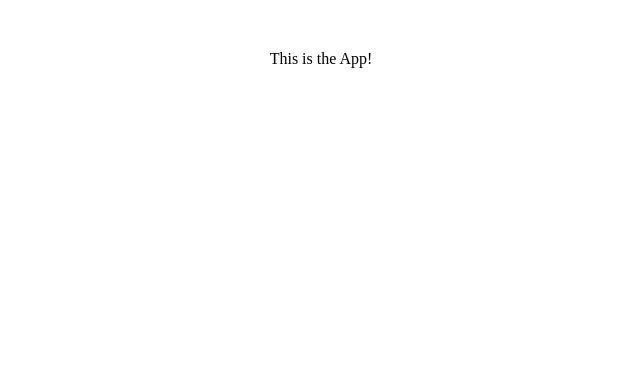
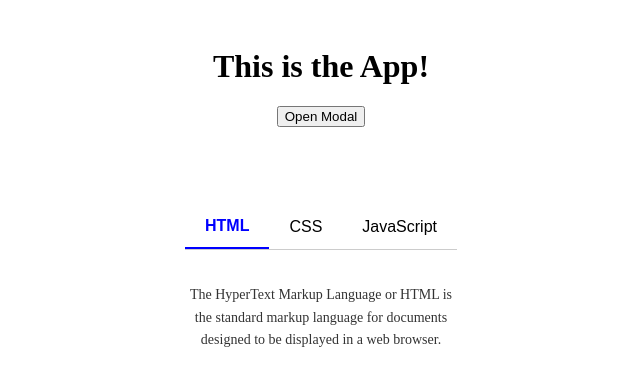
Before and after one commit to akitaeva/AmexReactTest, a React (Vite) app: page / in a window 1280 px wide. Shown: the top 386 px of the page, without its empty margins (319-959 px from the left). Built offline with nearby package versions, Linux system fonts and the light colour scheme.

Commit message:
adds Tabs comp, and Tab and Modal imports to the App

```diff
--- a/src/app/App.tsx
+++ b/src/app/App.tsx
@@ -1,10 +1,18 @@
 import React, { useState } from 'react';
+import Tabs from '../components/Tabs/Tabs';
+import Modal from '../components/Modal/Modal';
+const App: React.FC = () => {
+  const [isOpen, setIsOpen] = useState(false); // State to manage modal visibility
 
-const App: React.FC = () => {
-
+  const handleClose = () => setIsOpen(false); // Callback to close the modal
   return (
-    <div style={{ textAlign: 'center', marginTop: '50px' }}>
-      This is the App!
+    <div style={{ textAlign: 'center', marginTop: '3rem' }}>
+      <h1>This is the App!</h1>
+      <button onClick={() => setIsOpen(true)}>Open Modal</button>
+      <Modal isOpen={isOpen} onClose={handleClose}>
+        <div>This is a modal</div>
+      </Modal>
+      <Tabs/>
     </div>
   );
 };
--- /dev/null
+++ b/src/components/Tabs/Tabs.tsx
@@ -0,0 +1,90 @@
+import React, { useState } from 'react';
+
+
+const tabData = [
+  {
+    label: 'HTML',
+    content:
+      'The HyperText Markup Language or HTML is the standard markup language for documents designed to be displayed in a web browser.'
+  },
+  {
+    label: 'CSS',
+    content:
+      'Cascading Style Sheets is a style sheet language used for describing the presentation of a document written in a markup language such as HTML or XML.'
+  },
+  {
+    label: 'JavaScript',
+    content:
+      'JavaScript, often abbreviated as JS, is a programming language that is one of the core technologies of the World Wide Web, alongside HTML and CSS.'
+  },
+];
+
+const Tabs: React.FC = () => {
+  const [activeTab, setActiveTab]  = useState(0);
+
+  return (
+   <div style={containerStyles}>
+    {/*Tab Header */}
+    <div style={headerStyles} role="tablist">
+      {tabData.map((tab,index)=> (
+        <button
+          key={index}
+          role="tab"
+          aria-selected={activeTab === index}
+          onClick={()=> setActiveTab(index)}
+          style={{...buttonStyles,
+            color: activeTab === index? 'blue' : 'black', // Highlight active tab
+            borderBottom: activeTab === index ? '2px solid blue' : 'none',
+            fontWeight: activeTab === index ? 'bold' : 'normal'
+          }}>
+            {tab.label}
+        </button>
+      ))}
+    </div>
+    {/*Tab Content */}
+    <div style={contentStyles} role="tabpanel">
+      <p>{tabData[activeTab].content}</p>
+    </div>
+   </div>
+  );
+};
+
+export default Tabs;
+
+
+// Tab container styles
+const containerStyles = {
+  display: 'flex',
+  flexDirection: 'column',
+  justifyContent: 'center',
+  alignItems: 'center',
+  height: '20rem',
+  overflow: 'auto',
+  margin: '0.5rem auto',
+  maxWidth: '20rem',
+} as React.CSSProperties;
+
+// Header styles
+const headerStyles = {
+  display: 'flex',
+  borderBottom: '1px solid #ccc',
+} as React.CSSProperties;
+
+// Button styles
+const buttonStyles = {
+  background: 'none',
+  border: 'none',
+  padding: '.75rem 1.25rem',
+  fontSize: '1rem',
+  cursor: 'pointer',
+  outline: 'none',
+  transition: 'color 0.3s, border-bottom 0.3s',
+} as React.CSSProperties;
+
+// Content styles
+const contentStyles = {
+  padding: '1.25rem',
+  fontSize: '0.875rem',
+  lineHeight: '1.6',
+  color: '#333',
+} as React.CSSProperties;
```
Also changed, not shown: 1 other file (tests, documents, lock files or other folders).
